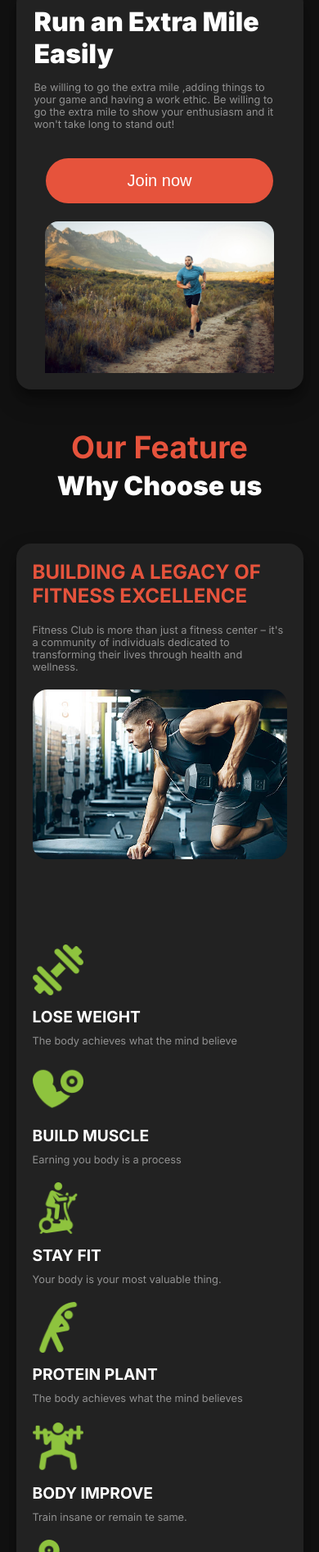
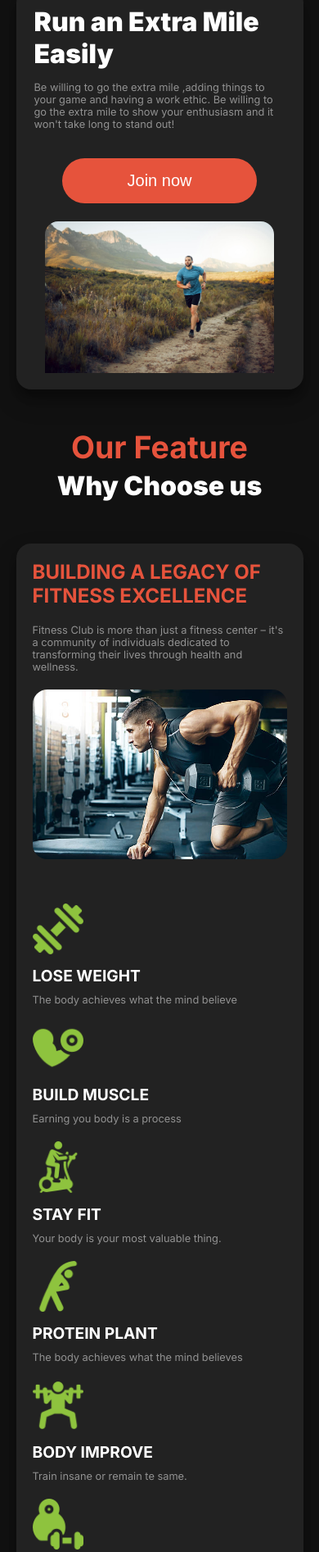
Before and after one commit to Shahadat-Hossen-008/Assignment-02, a plain HTML site: page index.html in a window 390 px wide. Shown: the part 3873-5766 px from the top of the page at 82% size. Drawn offline with Linux system fonts and the light colour scheme; a web font is replaced by a local one.

Commit message:
Fixed extra run button

```diff
--- a/style/style.css
+++ b/style/style.css
@@ -551,7 +551,7 @@ th, td, input, select, .paragraph-tittle{
     }
     .free-workout{
         top: 560px;
-        right: 30px;
+        right: 20px;
         padding: 10px 14px;
     }
 
@@ -579,7 +579,7 @@ th, td, input, select, .paragraph-tittle{
         justify-content: center;
     }
     .run-extra-text-sec .extra-run-btn {
-        padding: 16px 100px;
+        padding: 16px 80px;
     }
     .run-extra-text-sec{
         padding: 22px;
@@ -593,6 +593,7 @@ th, td, input, select, .paragraph-tittle{
     /* Our feature */
     .our-feature-sec{
         flex-direction: column;
+        gap: 10px;
     }
     .our-feature-right-sec{
         grid-template-columns: repeat(1,1fr);
```
